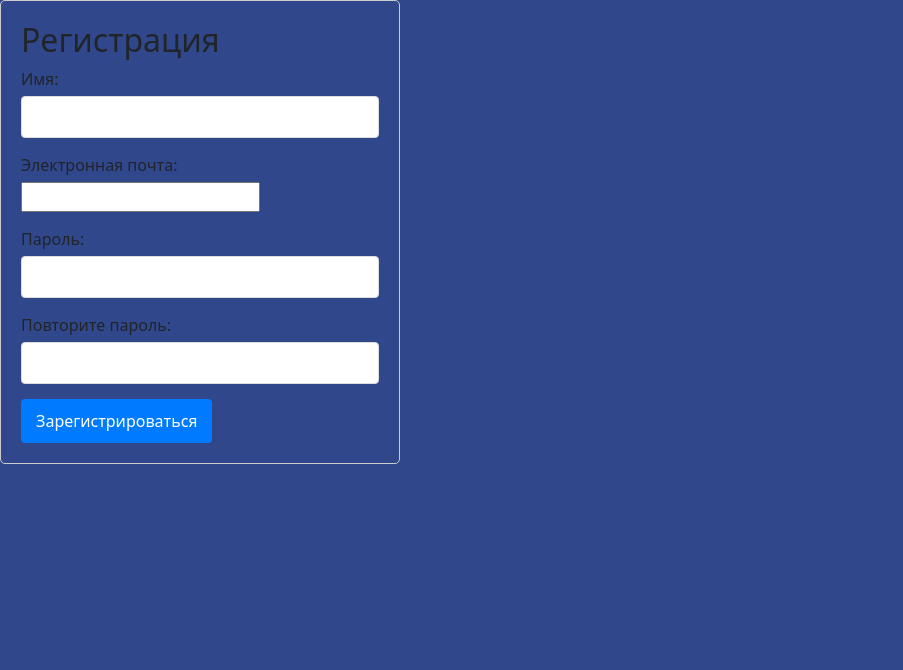
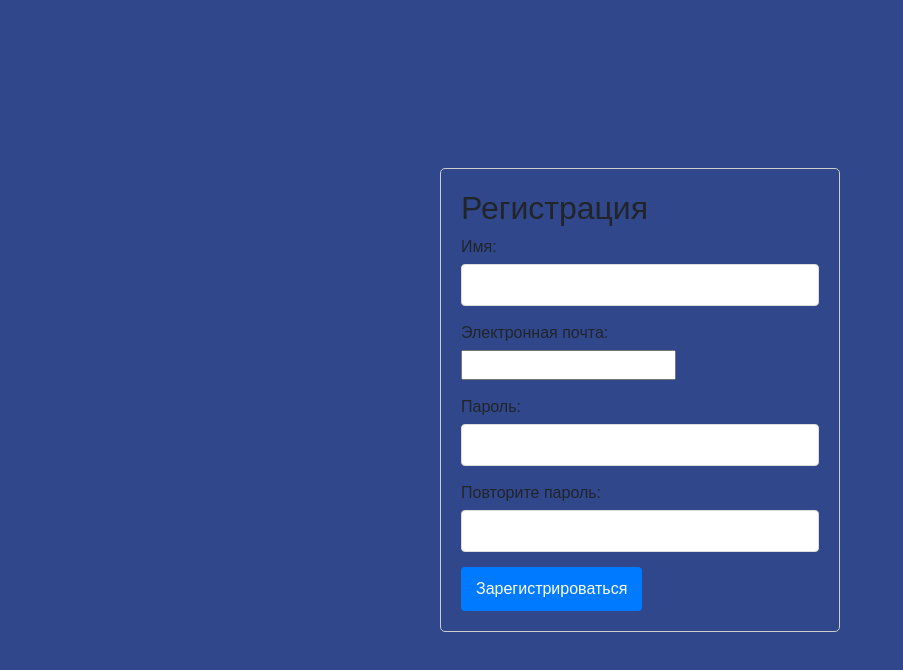
Before and after one commit to shamash22351/TravelRoutes-Frontend, a React (Create React App) app: page /signup in a window 1280 px wide. Shown: the top 670 px of the page, without its empty margins (0-903 px from the left). Built offline with nearby package versions, Linux system fonts and the light colour scheme.

Commit message:
Update Register.js

```diff
--- a/src/components/Register.js
+++ b/src/components/Register.js
@@ -63,7 +63,7 @@ const Register = () => {
   };
 
   return (
-    <div className="body-container">
+    <div className="body-cont">
       <ToastContainer />
       <div className="register-container">
         <h2>Регистрация</h2>
```
